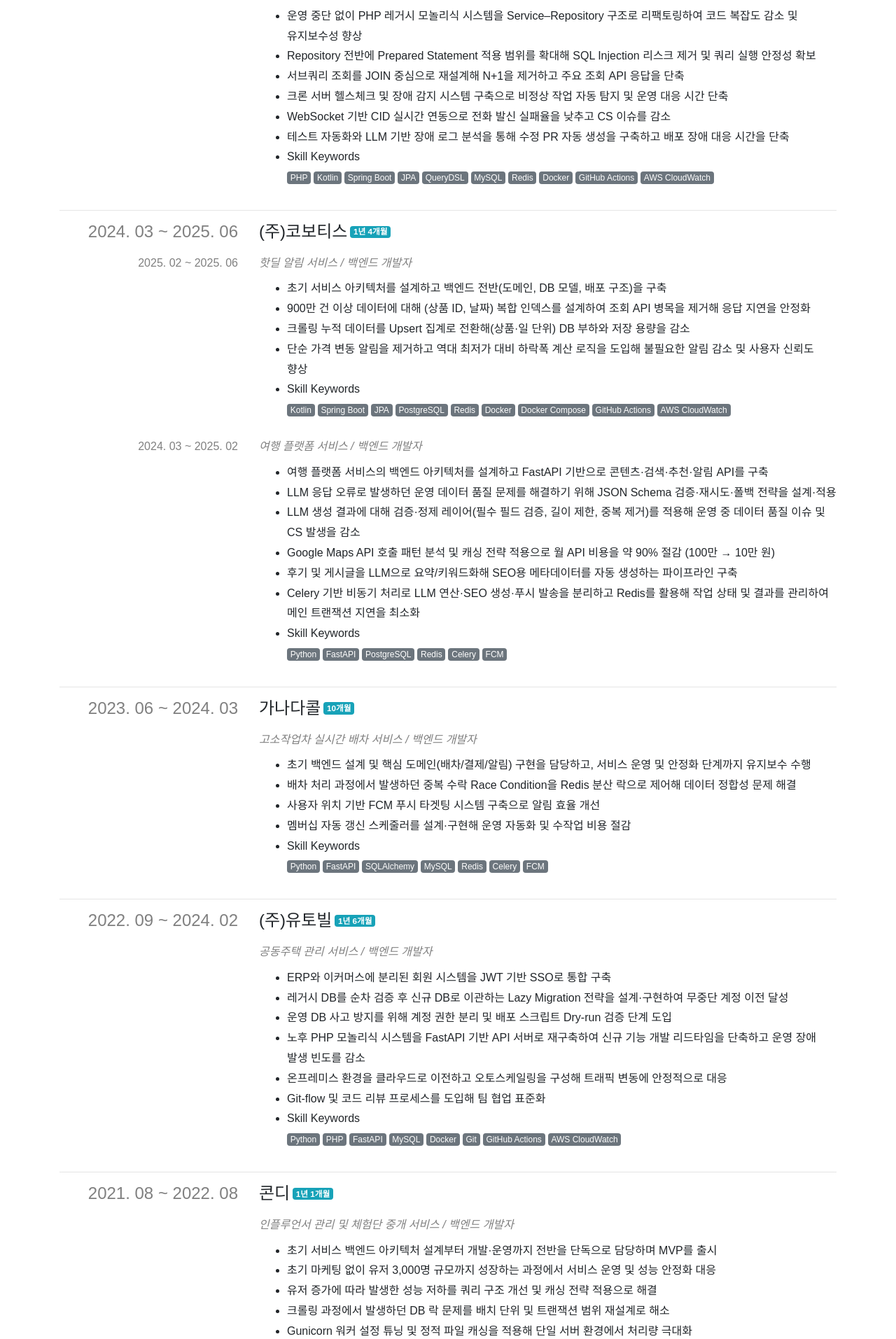
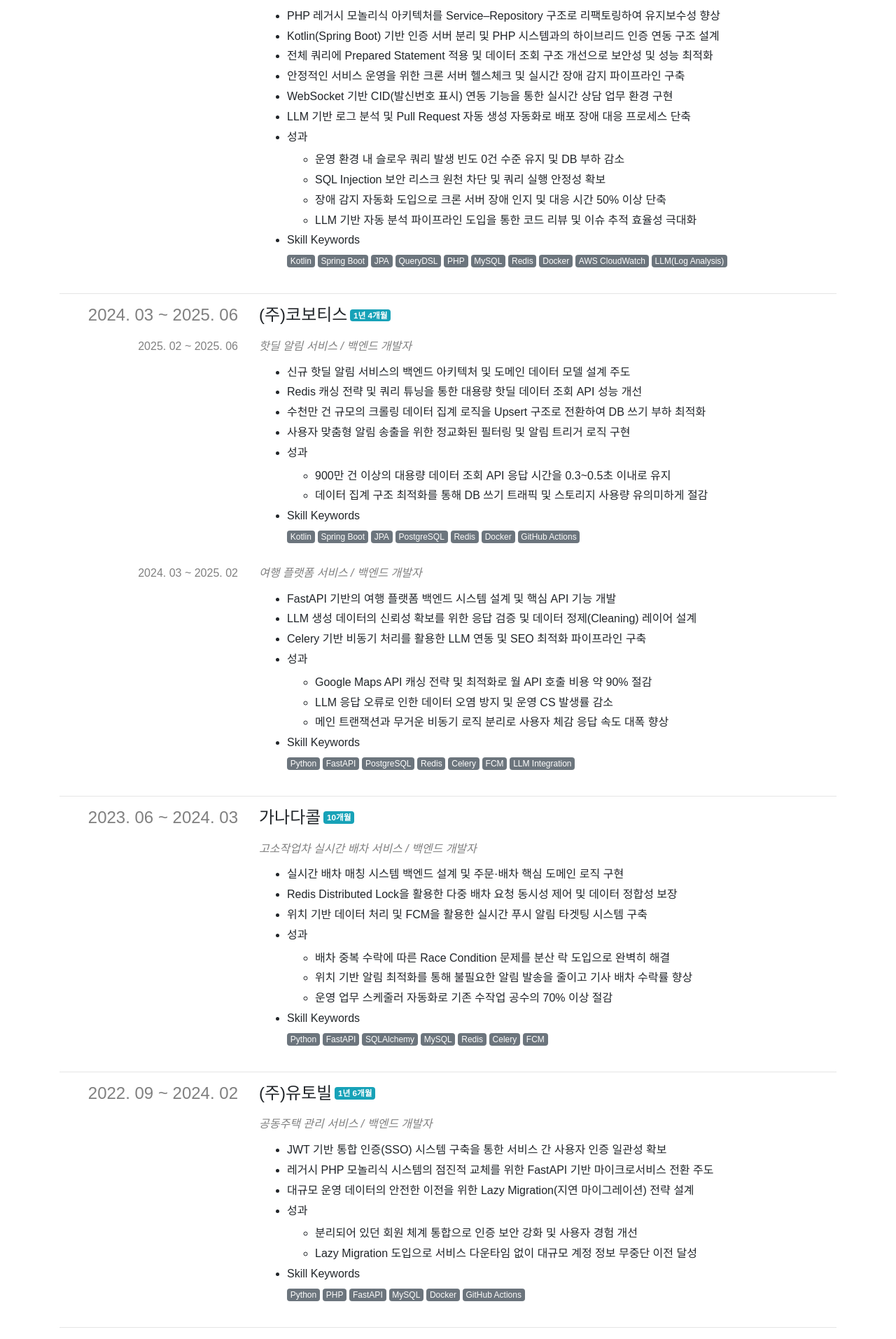
Before and after one commit to yuneast/resume, a Next.js app: page / in a window 1280 px wide. Shown: the part 1200-3113 px from the top of the page at 70% size. Built offline with nearby package versions, Linux system fonts and the light colour scheme; a web font is replaced by a local one.

Commit message:
[FEA] [경력] 성과 추가

```diff
--- a/component/experience/row.tsx
+++ b/component/experience/row.tsx
@@ -96,6 +96,7 @@ export default function ExperienceRow({
               {position.descriptions.map((description) => (
                 <li key={description}>{description}</li>
               ))}
+              {createAchievements(position.achievements)}
               {createSkillKeywords(position.skillKeywords)}
             </ul>
           </Col>
@@ -130,6 +131,22 @@ function createOverallWorkingPeriod(positions: PositionWithDates[]) {
   return `${startedAt.toFormat(DATE_FORMAT)} ~ ${endedAt.toFormat(DATE_FORMAT)}`;
 }
 
+function createAchievements(achievements?: string[]) {
+  if (!achievements) {
+    return null;
+  }
+  return (
+    <li>
+      <strong>성과</strong>
+      <ul className="pt-1">
+        {achievements.map((achievement) => (
+          <li key={achievement}>{achievement}</li>
+        ))}
+      </ul>
+    </li>
+  );
+}
+
 function createSkillKeywords(skillKeywords?: string[]) {
   if (!skillKeywords) {
     return null;
--- a/payload/experience.ts
+++ b/payload/experience.ts
@@ -11,24 +11,30 @@ const experience: IExperience.Payload = {
           title: '학원 운영관리 서비스 / 백엔드 개발자',
           startedAt: '2025-08',
           descriptions: [
-            '운영 중단 없이 PHP 레거시 모놀리식 시스템을 Service–Repository 구조로 리팩토링하여 코드 복잡도 감소 및 유지보수성 향상',
-            'Repository 전반에 Prepared Statement 적용 범위를 확대해 SQL Injection 리스크 제거 및 쿼리 실행 안정성 확보',
-            '서브쿼리 조회를 JOIN 중심으로 재설계해 N+1을 제거하고 주요 조회 API 응답을 단축',
-            '크론 서버 헬스체크 및 장애 감지 시스템 구축으로 비정상 작업 자동 탐지 및 운영 대응 시간 단축',
-            'WebSocket 기반 CID 실시간 연동으로 전화 발신 실패율을 낮추고 CS 이슈를 감소',
-            '테스트 자동화와 LLM 기반 장애 로그 분석을 통해 수정 PR 자동 생성을 구축하고 배포 장애 대응 시간을 단축',
+            'PHP 레거시 모놀리식 아키텍처를 Service–Repository 구조로 리팩토링하여 유지보수성 향상',
+            'Kotlin(Spring Boot) 기반 인증 서버 분리 및 PHP 시스템과의 하이브리드 인증 연동 구조 설계',
+            '전체 쿼리에 Prepared Statement 적용 및 데이터 조회 구조 개선으로 보안성 및 성능 최적화',
+            '안정적인 서비스 운영을 위한 크론 서버 헬스체크 및 실시간 장애 감지 파이프라인 구축',
+            'WebSocket 기반 CID(발신번호 표시) 연동 기능을 통한 실시간 상담 업무 환경 구현',
+            'LLM 기반 로그 분석 및 Pull Request 자동 생성 자동화로 배포 장애 대응 프로세스 단축',
+          ],
+          achievements: [
+            '운영 환경 내 슬로우 쿼리 발생 빈도 0건 수준 유지 및 DB 부하 감소',
+            'SQL Injection 보안 리스크 원천 차단 및 쿼리 실행 안정성 확보',
+            '장애 감지 자동화 도입으로 크론 서버 장애 인지 및 대응 시간 50% 이상 단축',
+            'LLM 기반 자동 분석 파이프라인 도입을 통한 코드 리뷰 및 이슈 추적 효율성 극대화',
           ],
           skillKeywords: [
-            'PHP',
             'Kotlin',
             'Spring Boot',
             'JPA',
             'QueryDSL',
+            'PHP',
             'MySQL',
             'Redis',
             'Docker',
-            'GitHub Actions',
             'AWS CloudWatch',
+            'LLM(Log Analysis)',
           ],
         },
       ],
@@ -41,10 +47,14 @@ const experience: IExperience.Payload = {
           startedAt: '2025-02',
           endedAt: '2025-06',
           descriptions: [
-            '초기 서비스 아키텍처를 설계하고 백엔드 전반(도메인, DB 모델, 배포 구조)을 구축',
-            '900만 건 이상 데이터에 대해 (상품 ID, 날짜) 복합 인덱스를 설계하여 조회 API 병목을 제거해 응답 지연을 안정화',
-            '크롤링 누적 데이터를 Upsert 집계로 전환해(상품·일 단위) DB 부하와 저장 용량을 감소',
-            '단순 가격 변동 알림을 제거하고 역대 최저가 대비 하락폭 계산 로직을 도입해 불필요한 알림 감소 및 사용자 신뢰도 향상',
+            '신규 핫딜 알림 서비스의 백엔드 아키텍처 및 도메인 데이터 모델 설계 주도',
+            'Redis 캐싱 전략 및 쿼리 튜닝을 통한 대용량 핫딜 데이터 조회 API 성능 개선',
+            '수천만 건 규모의 크롤링 데이터 집계 로직을 Upsert 구조로 전환하여 DB 쓰기 부하 최적화',
+            '사용자 맞춤형 알림 송출을 위한 정교화된 필터링 및 알림 트리거 로직 구현',
+          ],
+          achievements: [
+            '900만 건 이상의 대용량 데이터 조회 API 응답 시간을 0.3~0.5초 이내로 유지',
+            '데이터 집계 구조 최적화를 통해 DB 쓰기 트래픽 및 스토리지 사용량 유의미하게 절감',
           ],
           skillKeywords: [
             'Kotlin',
@@ -53,9 +63,7 @@ const experience: IExperience.Payload = {
             'PostgreSQL',
             'Redis',
             'Docker',
-            'Docker Compose',
             'GitHub Actions',
-            'AWS CloudWatch',
           ],
         },
         {
@@ -63,14 +71,16 @@ const experience: IExperience.Payload = {
           startedAt: '2024-03',
           endedAt: '2025-02',
           descriptions: [
-            '여행 플랫폼 서비스의 백엔드 아키텍처를 설계하고 FastAPI 기반으로 콘텐츠·검색·추천·알림 API를 구축',
-            'LLM 응답 오류로 발생하던 운영 데이터 품질 문제를 해결하기 위해 JSON Schema 검증·재시도·폴백 전략을 설계·적용',
-            'LLM 생성 결과에 대해 검증·정제 레이어(필수 필드 검증, 길이 제한, 중복 제거)를 적용해 운영 중 데이터 품질 이슈 및 CS 발생을 감소',
-            'Google Maps API 호출 패턴 분석 및 캐싱 전략 적용으로 월 API 비용을 약 90% 절감 (100만 → 10만 원)',
-            '후기 및 게시글을 LLM으로 요약/키워드화해 SEO용 메타데이터를 자동 생성하는 파이프라인 구축',
-            'Celery 기반 비동기 처리로 LLM 연산·SEO 생성·푸시 발송을 분리하고 Redis를 활용해 작업 상태 및 결과를 관리하여 메인 트랜잭션 지연을 최소화',
+            'FastAPI 기반의 여행 플랫폼 백엔드 시스템 설계 및 핵심 API 기능 개발',
+            'LLM 생성 데이터의 신뢰성 확보를 위한 응답 검증 및 데이터 정제(Cleaning) 레이어 설계',
+            'Celery 기반 비동기 처리를 활용한 LLM 연동 및 SEO 최적화 파이프라인 구축',
           ],
-          skillKeywords: ['Python', 'FastAPI', 'PostgreSQL', 'Redis', 'Celery', 'FCM'],
+          achievements: [
+            'Google Maps API 캐싱 전략 및 최적화로 월 API 호출 비용 약 90% 절감',
+            'LLM 응답 오류로 인한 데이터 오염 방지 및 운영 CS 발생률 감소',
+            '메인 트랜잭션과 무거운 비동기 로직 분리로 사용자 체감 응답 속도 대폭 향상',
+          ],
+          skillKeywords: ['Python', 'FastAPI', 'PostgreSQL', 'Redis', 'Celery', 'FCM', 'LLM Integration'],
         },
       ],
     },
@@ -82,10 +92,14 @@ const experience: IExperience.Payload = {
           startedAt: '2023-06',
           endedAt: '2024-03',
           descriptions: [
-            '초기 백엔드 설계 및 핵심 도메인(배차/결제/알림) 구현을 담당하고, 서비스 운영 및 안정화 단계까지 유지보수 수행',
-            '배차 처리 과정에서 발생하던 중복 수락 Race Condition을 Redis 분산 락으로 제어해 데이터 정합성 문제 해결',
-            '사용자 위치 기반 FCM 푸시 타겟팅 시스템 구축으로 알림 효율 개선',
-            '멤버십 자동 갱신 스케줄러를 설계·구현해 운영 자동화 및 수작업 비용 절감',
+            '실시간 배차 매칭 시스템 백엔드 설계 및 주문·배차 핵심 도메인 로직 구현',
+            'Redis Distributed Lock을 활용한 다중 배차 요청 동시성 제어 및 데이터 정합성 보장',
+            '위치 기반 데이터 처리 및 FCM을 활용한 실시간 푸시 알림 타겟팅 시스템 구축',
+          ],
+          achievements: [
+            '배차 중복 수락에 따른 Race Condition 문제를 분산 락 도입으로 완벽히 해결',
+            '위치 기반 알림 최적화를 통해 불필요한 알림 발송을 줄이고 기사 배차 수락률 향상',
+            '운영 업무 스케줄러 자동화로 기존 수작업 공수의 70% 이상 절감',
           ],
           skillKeywords: ['Python', 'FastAPI', 'SQLAlchemy', 'MySQL', 'Redis', 'Celery', 'FCM'],
         },
@@ -99,23 +113,15 @@ const experience: IExperience.Payload = {
           startedAt: '2022-09',
           endedAt: '2024-02',
           descriptions: [
-            'ERP와 이커머스에 분리된 회원 시스템을 JWT 기반 SSO로 통합 구축',
-            '레거시 DB를 순차 검증 후 신규 DB로 이관하는 Lazy Migration 전략을 설계·구현하여 무중단 계정 이전 달성',
-            '운영 DB 사고 방지를 위해 계정 권한 분리 및 배포 스크립트 Dry-run 검증 단계 도입',
-            '노후 PHP 모놀리식 시스템을 FastAPI 기반 API 서버로 재구축하여 신규 기능 개발 리드타임을 단축하고 운영 장애 발생 빈도를 감소',
-            '온프레미스 환경을 클라우드로 이전하고 오토스케일링을 구성해 트래픽 변동에 안정적으로 대응',
-            'Git-flow 및 코드 리뷰 프로세스를 도입해 팀 협업 표준화',
+            'JWT 기반 통합 인증(SSO) 시스템 구축을 통한 서비스 간 사용자 인증 일관성 확보',
+            '레거시 PHP 모놀리식 시스템의 점진적 교체를 위한 FastAPI 기반 마이크로서비스 전환 주도',
+            '대규모 운영 데이터의 안전한 이전을 위한 Lazy Migration(지연 마이그레이션) 전략 설계',
           ],
-          skillKeywords: [
-            'Python',
-            'PHP',
-            'FastAPI',
-            'MySQL',
-            'Docker',
-            'Git',
-            'GitHub Actions',
-            'AWS CloudWatch',
+          achievements: [
+            '분리되어 있던 회원 체계 통합으로 인증 보안 강화 및 사용자 경험 개선',
+            'Lazy Migration 도입으로 서비스 다운타임 없이 대규모 계정 정보 무중단 이전 달성',
           ],
+          skillKeywords: ['Python', 'PHP', 'FastAPI', 'MySQL', 'Docker', 'GitHub Actions'],
         },
       ],
     },
@@ -123,24 +129,19 @@ const experience: IExperience.Payload = {
       title: '콘디',
       positions: [
         {
-          title: '인플루언서 관리 및 체험단 중개 서비스 / 백엔드 개발자',
+          title: '인플루언서 중개 플랫폼 / 백엔드 개발자',
           startedAt: '2021-08',
           endedAt: '2022-08',
           descriptions: [
-            '초기 서비스 백엔드 아키텍처 설계부터 개발·운영까지 전반을 단독으로 담당하며 MVP를 출시',
-            '초기 마케팅 없이 유저 3,000명 규모까지 성장하는 과정에서 서비스 운영 및 성능 안정화 대응',
-            '유저 증가에 따라 발생한 성능 저하를 쿼리 구조 개선 및 캐싱 전략 적용으로 해결',
-            '크롤링 과정에서 발생하던 DB 락 문제를 배치 단위 및 트랜잭션 범위 재설계로 해소',
-            'Gunicorn 워커 설정 튜닝 및 정적 파일 캐싱을 적용해 단일 서버 환경에서 처리량 극대화',
+            '초기 인플루언서 관리 및 체험단 중개 플랫폼 백엔드 시스템 단독 설계 및 구축',
+            '사용자 증가에 따른 API 성능 모니터링 및 쿼리 최적화 등 서버 튜닝 전반 담당',
+            '자동화된 크롤링을 활용한 인플루언서 활동 지수 산출 모듈 개발',
           ],
-          skillKeywords: [
-            'Python',
-            'Django',
-            'Django ORM',
-            'MySQL',
-            'Crawling',
-            'System Optimization',
+          achievements: [
+            '백엔드 단독 개발로 MVP 출시 후 가입자 3,000명 규모까지 안정적 서비스 운영',
+            '쿼리 최적화 및 캐싱 적용을 통해 트래픽 급증 시에도 안정적인 응답 속도 유지',
           ],
+          skillKeywords: ['Python', 'Django', 'MySQL', 'Crawling', 'System Optimization'],
         },
       ],
     },
```
Also changed, not shown: component/experience/IExperience.ts (+8 -0 lines).
